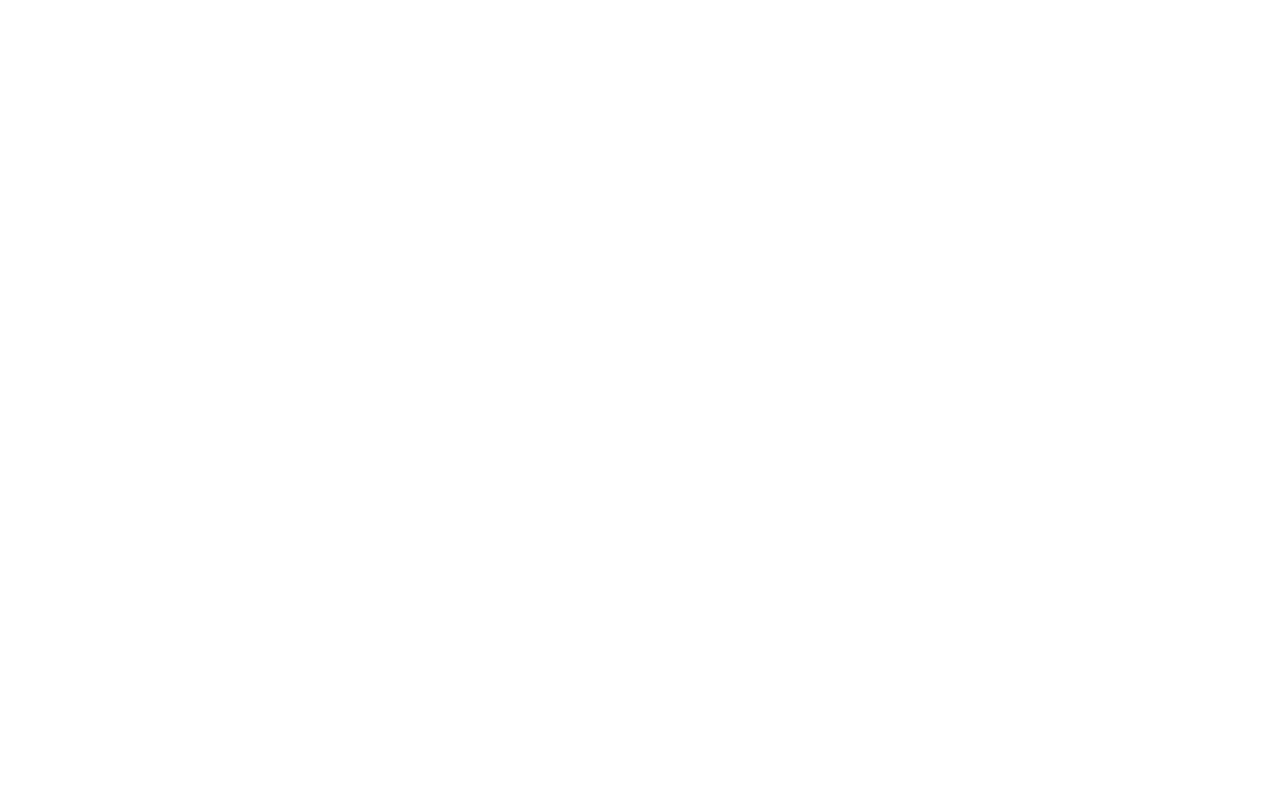
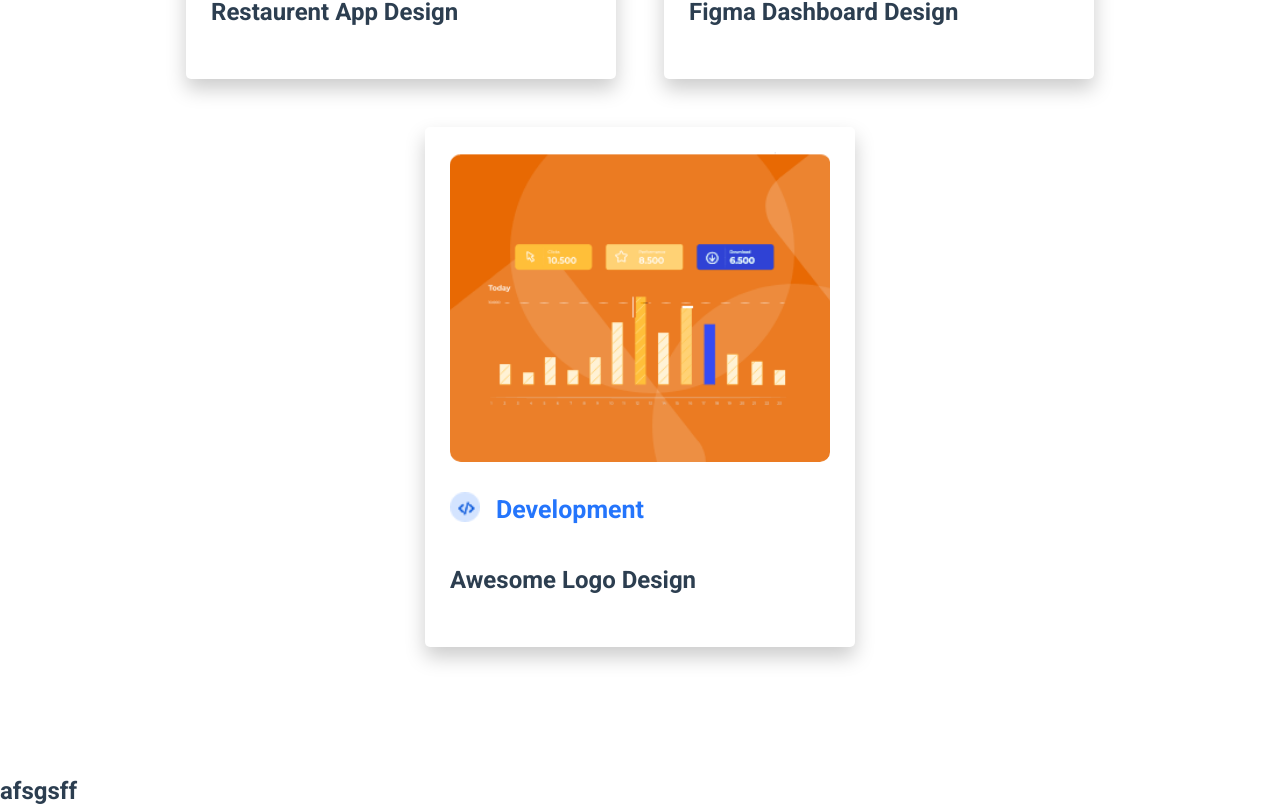
Before and after one commit to gyamficodes/tectspace, a Vue app: page / in a window 1280 px wide. Shown: the part 7882-8687 px from the top of the page. Before the commit the page ends 7523 px from the top, so only its background shows below. Built offline with nearby package versions, Linux system fonts and the light colour scheme.

Commit message:
testimonial sec updated

```diff
--- /dev/null
+++ b/src/assets/_TestimonialSection.scss
@@ -0,0 +1 @@
+.testimonial-section{}
--- a/src/assets/_portfolioSection.scss
+++ b/src/assets/_portfolioSection.scss
@@ -88,6 +88,7 @@
       display: flex;
       align-items: center;
       justify-content: center;
+      flex-wrap: wrap;
       gap: 3em;
       margin-bottom: 30px;
       .card {
--- a/src/assets/style.scss
+++ b/src/assets/style.scss
@@ -6,6 +6,7 @@
 @import'./brandingPage';
 @import'./callSection';
 @import'./portfolioSection';
+@import'./TestimonialSection';
 @import url('https://fonts.googleapis.com/css2?family=Roboto:wght@400;500;700;900&display=swap');
 
 *{
--- /dev/null
+++ b/src/components/TestimonialPage.vue
@@ -0,0 +1,15 @@
+<template>
+    <section class="testimonial-section">
+        <h1>afsgsff</h1>
+    </section>
+</template>
+
+<script>
+    export default {
+        name: 'TestimonialPage'
+    }
+</script>
+
+<style lang="scss">
+@import"../assets/TestimonialSection";
+</style>
--- a/src/views/HomeView.vue
+++ b/src/views/HomeView.vue
@@ -9,6 +9,7 @@
     <BrandingPage/>
     <CallSection/>
     <PortfolioSection/>
+    <TestimonialPage/>
   </div>
 </template>
 
@@ -23,6 +24,7 @@
 import BrandingPage from '@/components/BrandingPage.vue';
 import CallSection from '@/components/CallSection.vue';
 import PortfolioSection from '@/components/PortfolioSection.vue';
+import TestimonialPage from '@/components/TestimonialPage.vue';
 
 export default {
   name: 'HomeView',
@@ -44,7 +46,9 @@
     // eslint-disable-next-line vue/no-unused-components
     CallSection,
     // eslint-disable-next-line vue/no-unused-components
-    PortfolioSection
+    PortfolioSection,
+    // eslint-disable-next-line vue/no-unused-components
+    TestimonialPage,
 
   },
   data() {},
```
